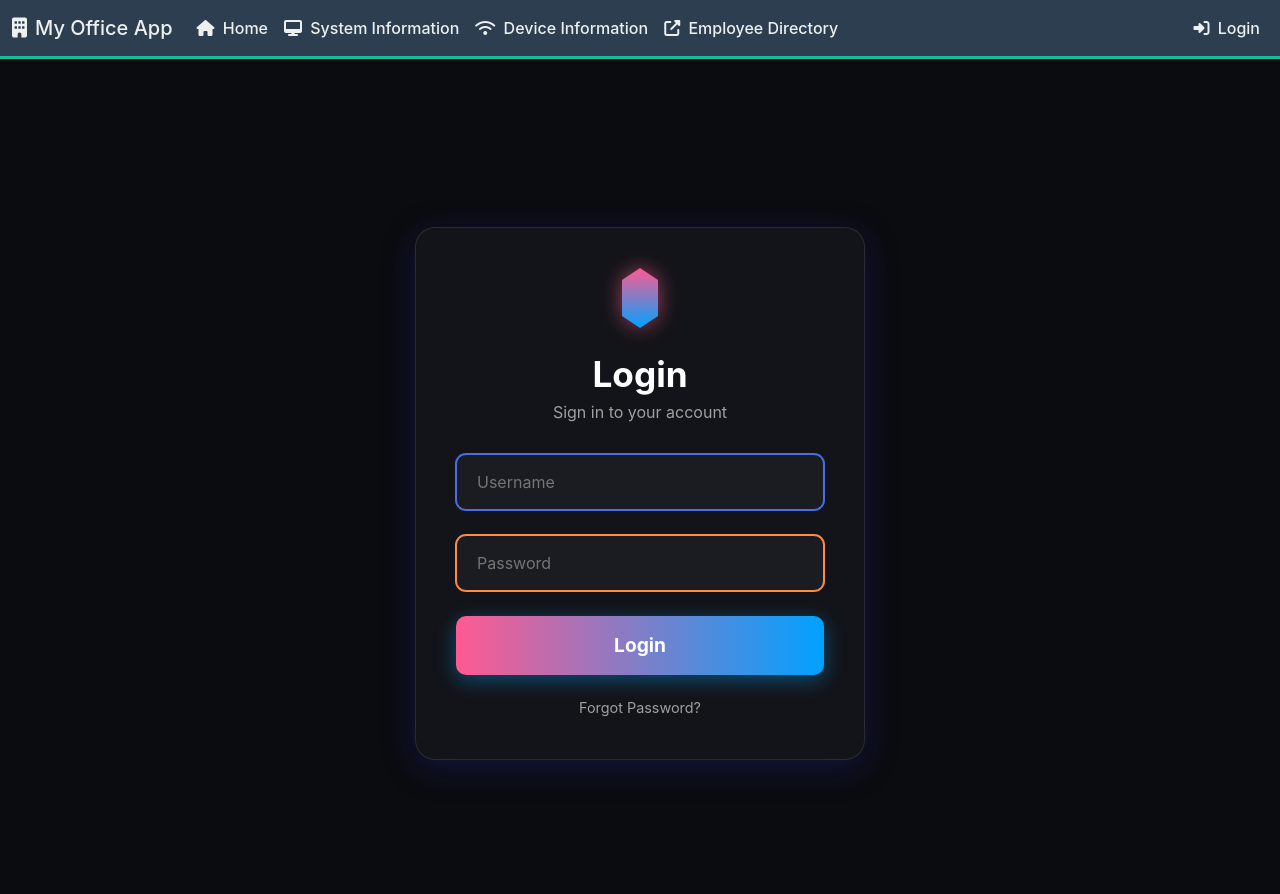
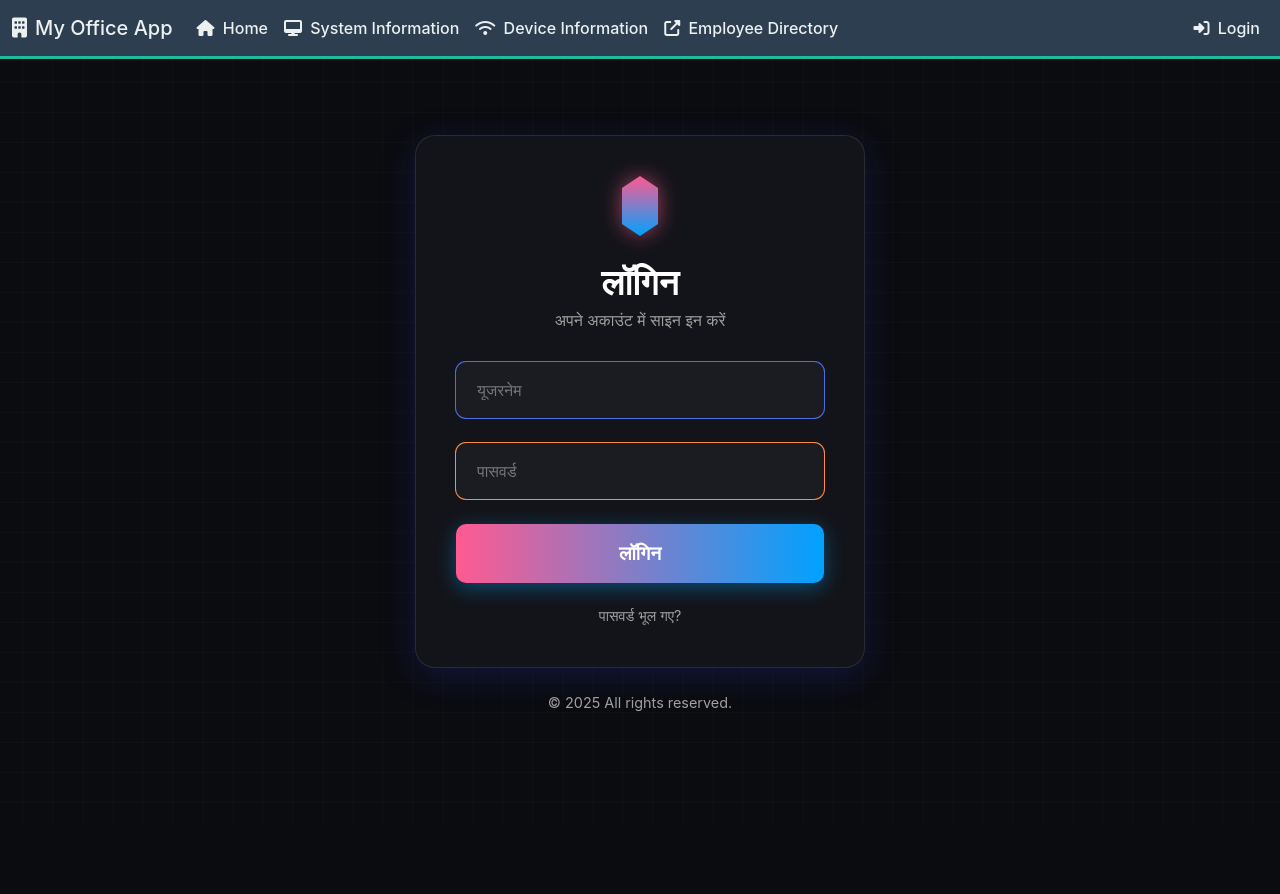
Before and after one commit to Abhijeet630/abhiitadmin, a Flask app: page /login in a window 1280 px wide. After the commit the page ends 711 px from the top, so only its background shows below. Run offline with Flask 3, Linux system fonts and the light colour scheme.

Commit message:
Auto update from VS Code

```diff
--- a/templates/login.html
+++ b/templates/login.html
@@ -1,5 +1,6 @@
 {% extends "base.html" %}
 {% block title %}Login{% endblock %}
+{% block footer %}{% endblock %}
 
 {% block content %}
 <div class="main-login-page">
@@ -16,8 +17,8 @@
             </svg>
         </div>
         <div class="login-form-container">
-            <h2 class="title">Login</h2>
-            <p class="subtitle">Sign in to your account</p>
+            <h2 class="title">लॉगिन</h2>
+            <p class="subtitle">अपने अकाउंट में साइन इन करें</p>
 
             {% with messages = get_flashed_messages(with_categories=true) %}
             {% if messages %}
@@ -33,22 +34,25 @@
 
             <form method="POST">
                 <div class="input-group">
-                    <input type="text" id="username" name="username" placeholder="Username" required>
+                    <input type="text" id="username" name="username" placeholder="यूजरनेम" required>
                 </div>
                 <div class="input-group">
-                    <input type="password" id="password" name="password" placeholder="Password" required>
+                    <input type="password" id="password" name="password" placeholder="पासवर्ड" required>
                 </div>
-                <button type="submit" class="login-btn">Login</button>
+                <button type="submit" class="login-btn">लॉगिन</button>
             </form>
             <div class="link-area">
-                <a href="#" class="forgot-password">Forgot Password?</a>
+                <a href="#" class="forgot-password">पासवर्ड भूल गए?</a>
             </div>
         </div>
+    </div>
+    <div class="footer-text mt-4">
+        &copy; 2025 All rights reserved.
     </div>
 </div>
 
 <style>
-    /* Main container and background */
+    /* New: Stylish and animated background for a better look */
     body {
         background-color: #0b0c10;
         color: #e0e6ed;
@@ -59,15 +63,45 @@
         justify-content: center;
         position: relative;
         overflow: hidden;
+        padding-top: 0 !important; /* Overrides base.html padding */
+    }
+
+    /* Subtle background grid animation */
+    body::before {
+        content: '';
+        position: absolute;
+        top: 0;
+        left: 0;
+        width: 100%;
+        height: 100%;
+        background-image:
+            linear-gradient(rgba(255, 255, 255, 0.04) 1px, transparent 1px),
+            linear-gradient(90deg, rgba(255, 255, 255, 0.04) 1px, transparent 1px);
+        background-size: 30px 30px;
+        z-index: 0;
+        animation: pan-background 60s linear infinite;
+        opacity: 0.5;
+    }
+
+    @keyframes pan-background {
+        from {
+            background-position: 0 0;
+        }
+        to {
+            background-position: 300% 300%;
+        }
     }
 
     .main-login-page {
         width: 100%;
         display: flex;
+        flex-direction: column;
         justify-content: center;
         align-items: center;
         min-height: 100vh;
         padding: 2rem;
+        position: relative;
+        z-index: 1; /* Ensures content is on top of the animated background */
     }
 
     /* Glassmorphism card styling */
@@ -82,6 +116,11 @@
         max-width: 450px;
         width: 100%;
         text-align: center;
+        transition: transform 0.3s ease;
+    }
+
+    .login-card:hover {
+        transform: translateY(-5px);
     }
 
     /* Logo and text */
@@ -116,26 +155,24 @@
         width: 100%;
         padding: 15px 20px;
         background-color: #1a1c22;
-        border: 1px solid #333;
+        border: 1px solid transparent;
         border-radius: 10px;
         color: #fff;
         font-size: 1rem;
-        transition: border-color 0.3s ease, box-shadow 0.3s ease;
+        transition: all 0.3s ease;
     }
 
-    /* Specific glowing effect for each input field */
     #username {
         box-shadow: 0 0 0 1px #4a6ee6;
-        border-color: #4a6ee6;
     }
 
     #password {
         box-shadow: 0 0 0 1px #ff8c42;
-        border-color: #ff8c42;
     }
 
     .input-group input:focus {
         outline: none;
+        box-shadow: 0 0 10px rgba(74, 110, 230, 0.8), 0 0 0 1px #4a6ee6;
     }
 
     /* Login button styling */
@@ -175,34 +212,41 @@
         color: #fff;
     }
 
-    /* Flash message styling */
-    .alert {
-        padding: 12px 20px;
-        border-radius: 8px;
-        font-size: 0.95rem;
-        border: 1px solid transparent;
-        margin-bottom: 1.5rem;
-        text-align: left;
-        box-shadow: 0 2px 8px rgba(0, 0, 0, 0.2);
+    /* Footer text */
+    .footer-text {
+        color: #a0a0a0;
+        font-size: 0.9rem;
+        margin-top: 2rem;
+        text-align: center;
+        position: relative;
+        z-index: 1;
     }
 
-    .alert-warning {
-        background-color: #382e00;
-        border-color: #ffc107;
-        color: #ffeb3b;
+    /* ----------------------------- */
+    /* New: Responsive Design */
+    /* ----------------------------- */
+
+    @media (max-width: 576px) {
+        .login-card {
+            padding: 25px; /* Smaller padding for mobile */
+            max-width: 90%; /* Take up more width on small screens */
+        }
+        .title {
+            font-size: 1.8rem;
+        }
+        .subtitle {
+            font-size: 0.9rem;
+        }
+        .input-group input {
+            padding: 12px 15px;
+        }
+        .login-btn {
+            font-size: 1rem;
+            padding: 12px;
+        }
+        .footer-text {
+            font-size: 0.8rem;
+        }
     }
-
-    .alert-danger {
-        background-color: #4a0000;
-        border-color: #dc3545;
-        color: #ff6b6b;
-    }
-
-    .alert-success {
-        background-color: #0c3d1f;
-        border-color: #28a745;
-        color: #66bb6a;
-    }
-
 </style>
 {% endblock %}
```
